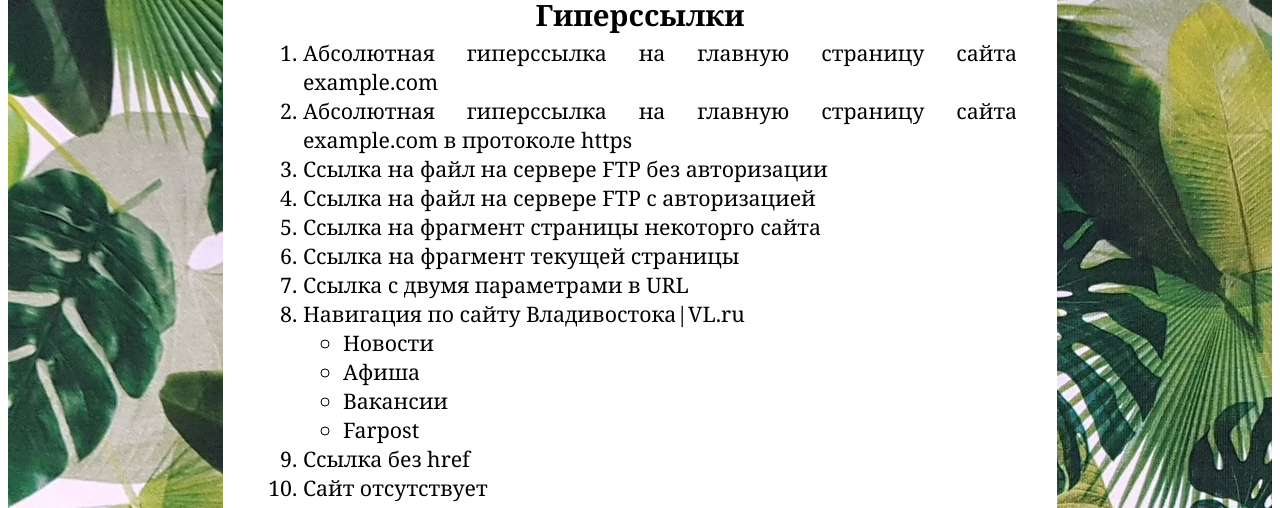
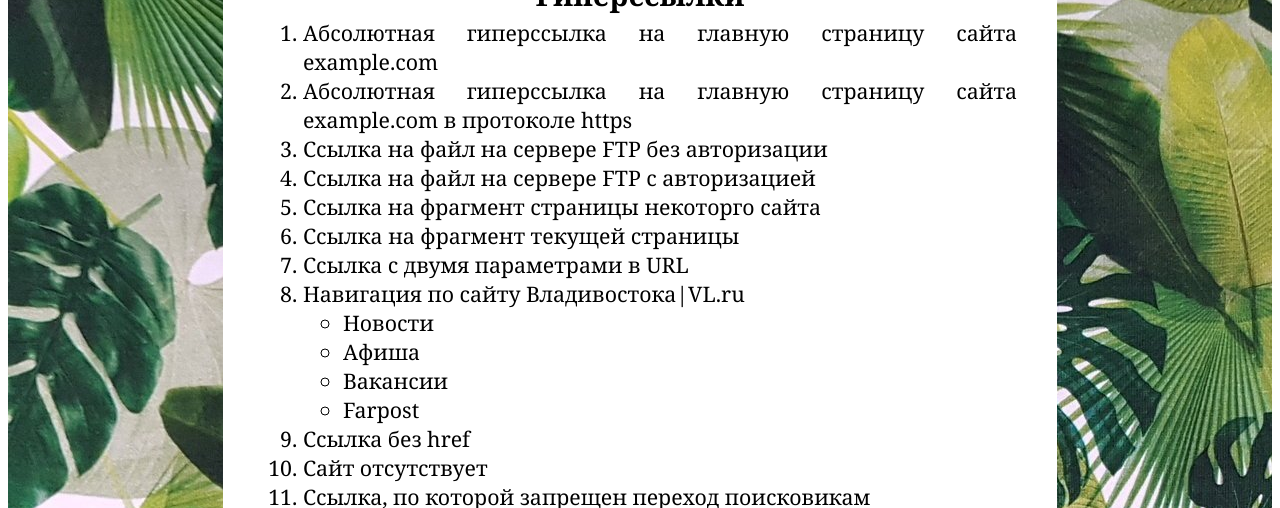
Before and after one commit to J-Vostrikova/JVostrikova.github.io, a plain HTML site: page task2.html in a window 1280 px wide. Shown: the part 243-751 px from the top of the page. Drawn offline with Linux system fonts and the light colour scheme.

Commit message:
Update style.css

```diff
--- a/style.css
+++ b/style.css
@@ -59,7 +59,8 @@ body {
     margin-right:17%;
     padding: 20px 40px;
     text-align: justify;
-    font-size: 16pt;;
+    font-size: 16pt;
+    padding-top: 0;
 }
 section a{
     color: #000;
```
